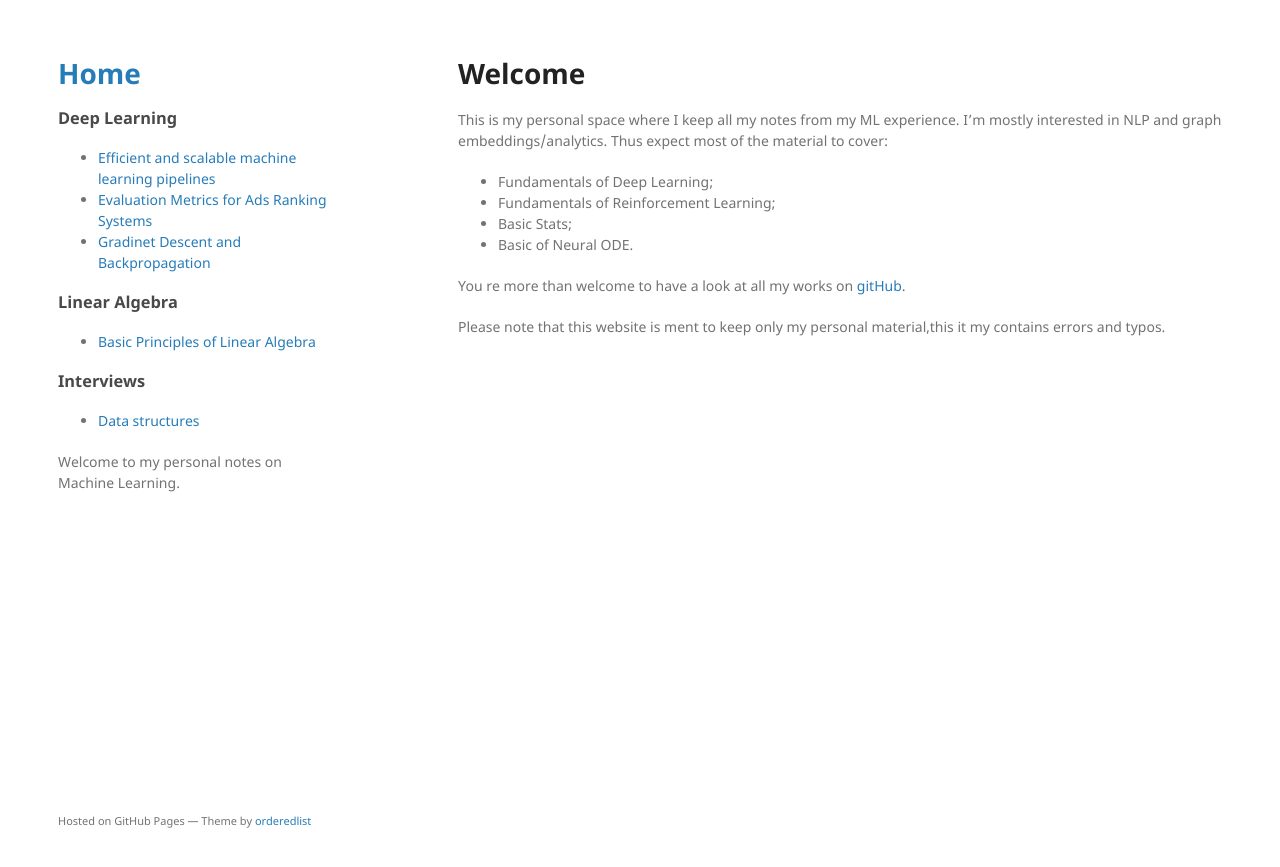
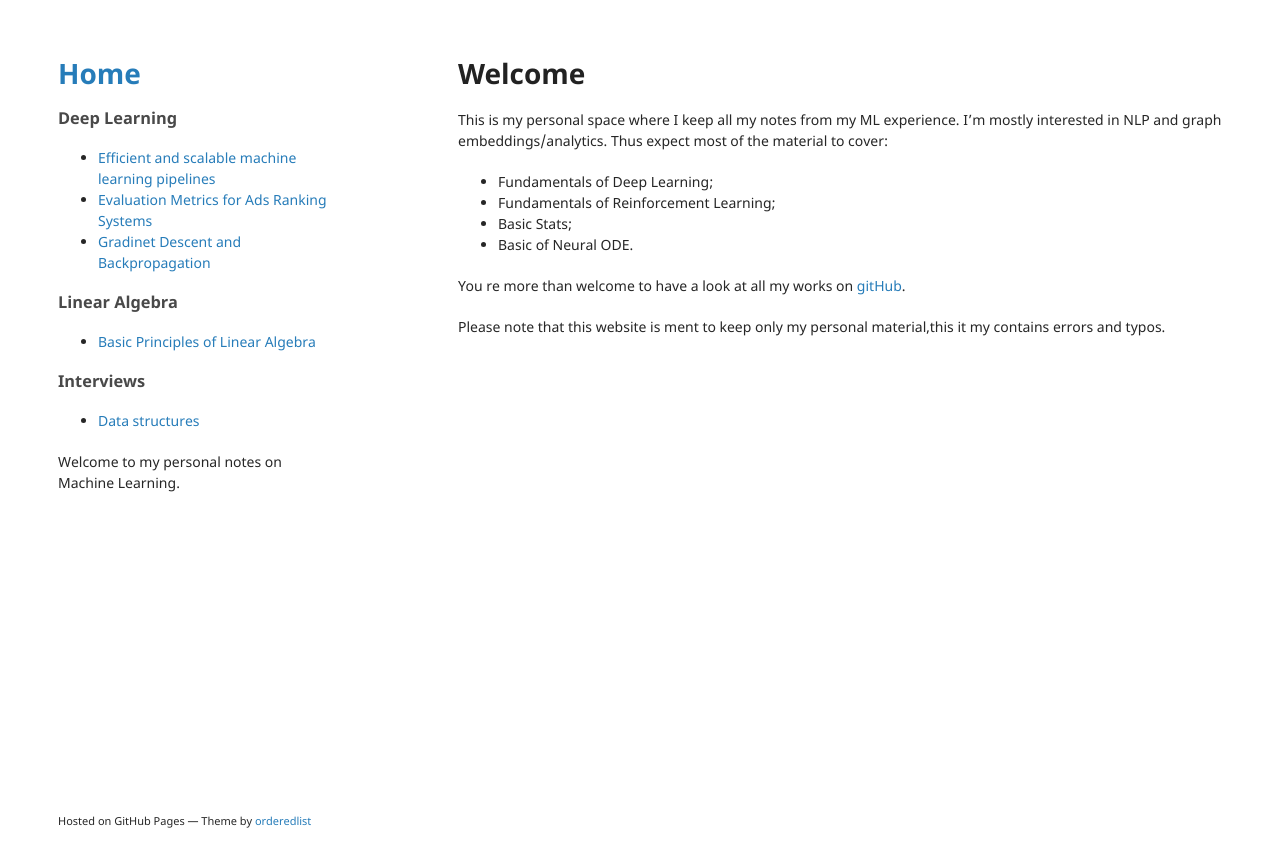
Before and after one commit to andompesta/andompesta.github.io, a Jekyll site: the page built from index.md, in a window 1280 px wide. Shown: the top 867 px of the page. Built offline with Jekyll 4.4.1, drawn with Linux system fonts in a browser that asks for light colours; our own code applies the rules of GitHub Pages for plain Markdown files.

Commit message:
body text color

```diff
--- a/assets/css/style.scss
+++ b/assets/css/style.scss
@@ -2,3 +2,7 @@
 ---
 
 @import "jekyll-theme-minimal";
+
+body {
+    color: #262626;
+}
```
